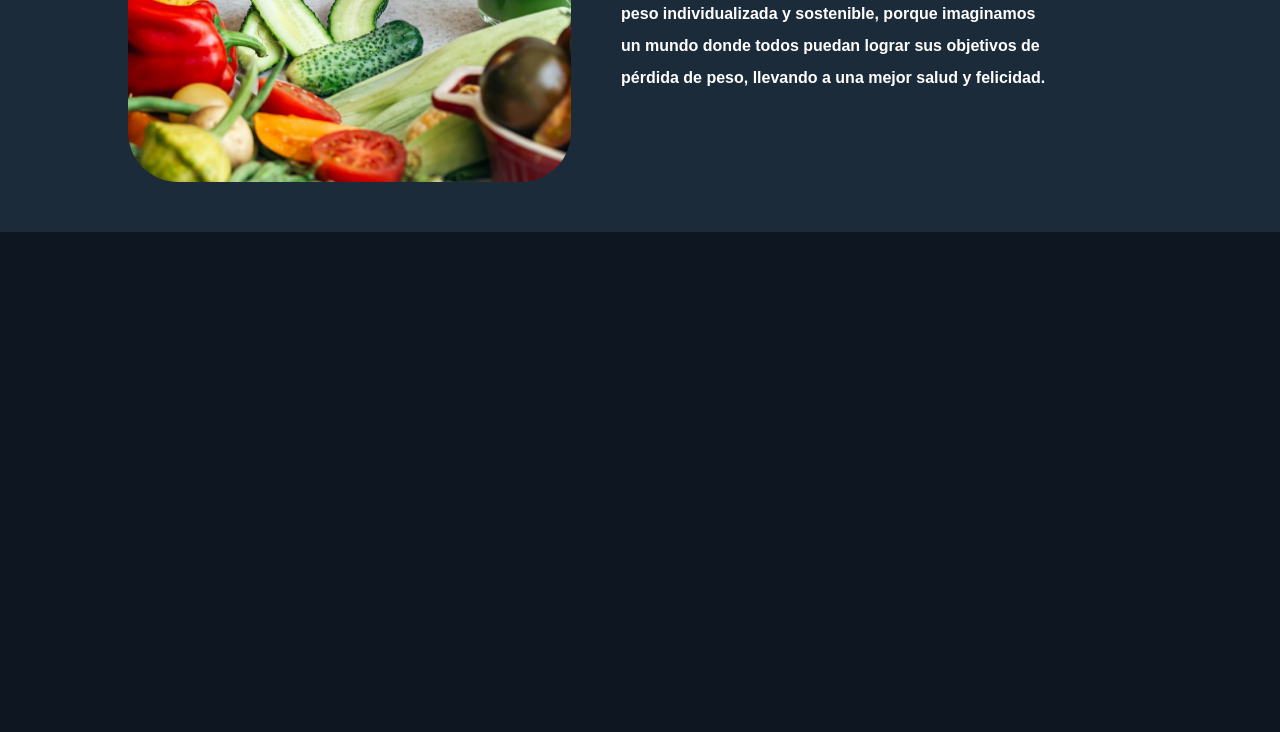
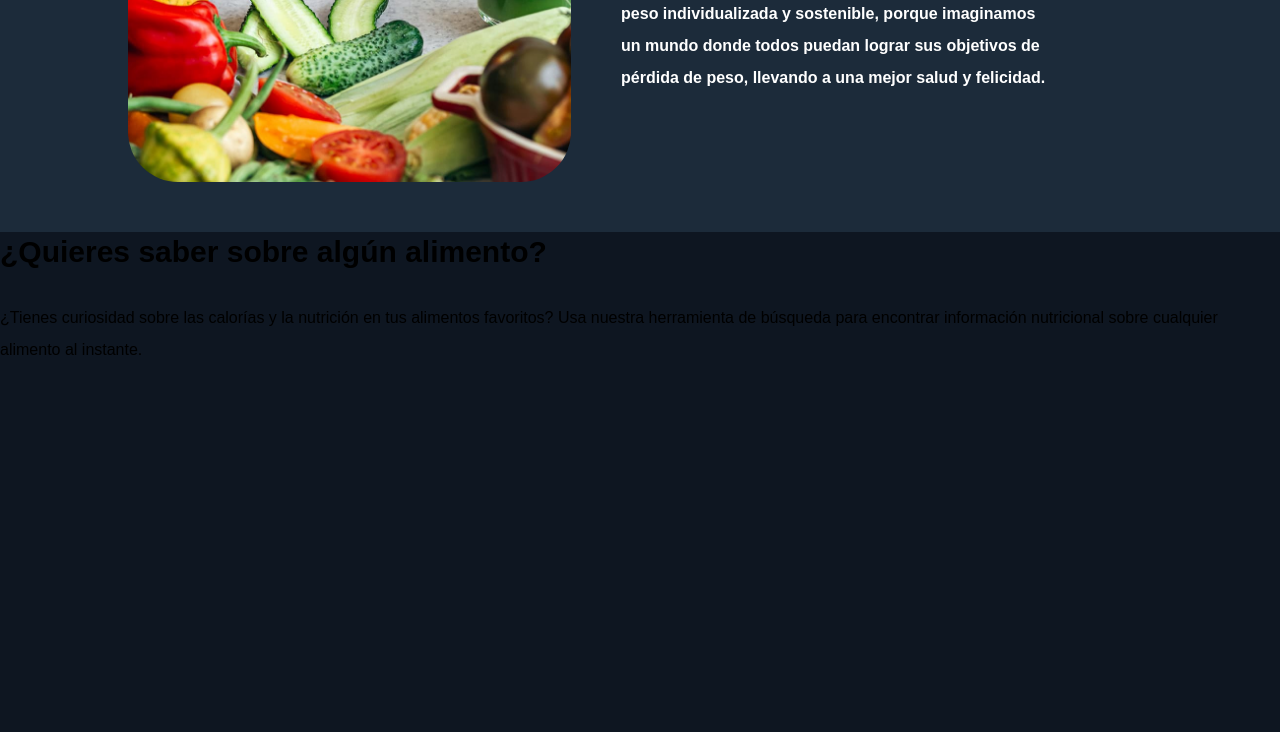
Before and after one commit to agusnovaalaburar/CalorEase, a PHP site: page / in a window 1280 px wide. Shown: the part 1135-1867 px from the top of the page. Run offline with PHP 8.4, Linux system fonts and the light colour scheme.

Commit message:
empezando con food-info

```diff
--- a/assets/css/style.css
+++ b/assets/css/style.css
@@ -461,7 +461,8 @@
     text-align: center;
   }
 
-  .nuestro-objetivo h3 {
+  .nuestro-objetivo h3,
+  .food-details h3 {
     font-size: 3rem;
     line-height: 4rem;
     width: 100%;
@@ -501,6 +502,12 @@
   height: 50rem;
   margin-top: 5rem;
   background-color: var(--color-secundario);
+}
+
+.food-details h3 {
+  font-size: 3rem;
+  line-height: 4rem;
+  width: 100%;
 }
 /* Responsive */
 @media (max-width: 1024px) {
--- a/index.html
+++ b/index.html
@@ -36,8 +36,8 @@
         <p class="hero__text">
           En CalorEase, utilizamos inteligencia artificial para brindarte
           recomendaciones precisas de macronutrientes y calorías basadas en tus
-        objetivos personales. Nuestra plataforma se adapta a tu estilo de vida,
-        creando un plan nutricional hecho a tu medida.
+          objetivos personales. Nuestra plataforma se adapta a tu estilo de
+          vida, creando un plan nutricional hecho a tu medida.
         </p>
         <div class="hero__buttons">
           <a href="#" class="btn btn--primary">Crear Cuenta</a>
@@ -59,13 +59,23 @@
         <h2>Nuestro Objetivo</h2>
         <h3>Pérdida de Peso Individualizada y Sostenible</h3>
         <p>
-        Nuestra misión es empoderar a cualquiera para alcanzar su peso deseado a
-        través de una pérdida de peso individualizada y sostenible, porque
+          Nuestra misión es empoderar a cualquiera para alcanzar su peso deseado
+          a través de una pérdida de peso individualizada y sostenible, porque
           imaginamos un mundo donde todos puedan lograr sus objetivos de pérdida
           de peso, llevando a una mejor salud y felicidad.
         </p>
       </div>
     </section>
-  <section class="food-info"></section>
+    <section class="food-info">
+      <div class="food-details">
+        <h3>¿Quieres saber sobre algún alimento?</h3>
+        <p>
+          ¿Tienes curiosidad sobre las calorías y la nutrición en tus alimentos
+          favoritos? Usa nuestra herramienta de búsqueda para encontrar
+          información nutricional sobre cualquier alimento al instante.
+        </p>
+      </div>
+      <div class="food-search-bar"></div>
+    </section>
   </body>
 </html>
```
Lines whose indentation alone changed are shown as unchanged.
